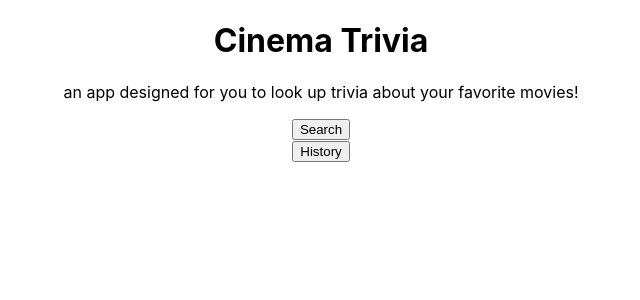
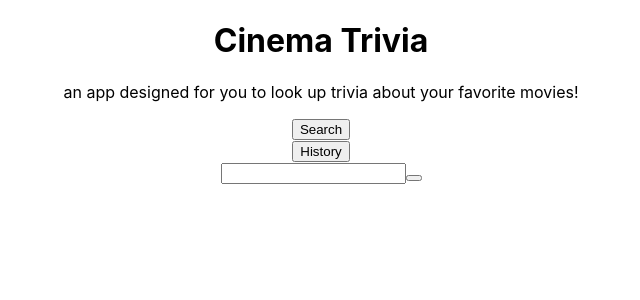
Before and after one commit to paaaarv/cinematrivia, a React (Create React App) app: page / in a window 1280 px wide. Shown: the top 300 px of the page, without its empty margins (319-959 px from the left). Built offline with nearby package versions, Linux system fonts and the light colour scheme.

Commit message:
added form that handled input change

```diff
--- a/src/App.js
+++ b/src/App.js
@@ -2,8 +2,8 @@
 import './App.css';
 import Tab from './components/Tab.js'
 import Heading from './components/Heading.js'
+import History from './components/History.js'
 import Form from './components/Form.js'
-import History from './components/History.js'
 
 function App() {
   return (
@@ -11,6 +11,7 @@ function App() {
     <Heading/>
     <Tab attribute={"Search"} section={<Form/>}/>
     <Tab attribute={"History"} section = {<History/>}/>
+    <Form/>
     </div>
   );
 }
--- a/src/components/ContentContainer.js
+++ b/src/components/ContentContainer.js
@@ -10,8 +10,9 @@ export default class ContentContainer extends React.Component{
     }
 
     render(){
+        console.log(this.content)
         return(
-            <div></div>
+            <div className={this.content}></div>
         )
     }
 }
--- a/src/components/Form.js
+++ b/src/components/Form.js
@@ -6,13 +6,31 @@ export default class Form extends React.Component{
 
     constructor(props){
         super()
+        this.state={
+            input: ""
+        }
     }
 
+    handleClick = (event)=>{
+        event.preventDefault();
+        debugger
+        console.log(event)
+    }
+
+    handleChange = (event) =>{
+        this.setState({
+            input: event.target.value
+                })
+    }
     render(){
         return(
-            <form>
-                <input type="text" className="movieSearch" value="search for a movie"> </input>
-            </form>
+            <div className="searchForm">
+                <form onSubmit={this.handleClick}>
+                    <input type="text" className="movieSearch" onChange={this.handleChange} value={this.state.input}/>
+                    <button type="submit" value="search!"/>
+
+                </form>
+            </div>
         )
     }
 
--- a/src/components/Tab.js
+++ b/src/components/Tab.js
@@ -11,15 +11,20 @@ export default class Tab extends React.Component{
         this.section = props.section
     }
 
+    handleClick = (event) =>{
+        if(event.target.className == "Search"){
+            return <ContentContainer content={"search"}/>
+        }
+        else{
+            return <ContentContainer content={"history"}/>
+        }
+    }
     render(){
 
         return(
             <div>
             <div className="button">
-                <button className={this.attribute}> {this.attribute}</button>
-            </div>
-            <div className="container">
-                <ContentContainer content={this.section}/>
+                <button onClick={this.handleClick} className={this.attribute}> {this.attribute}</button>
             </div>
             </div>
         )
```
